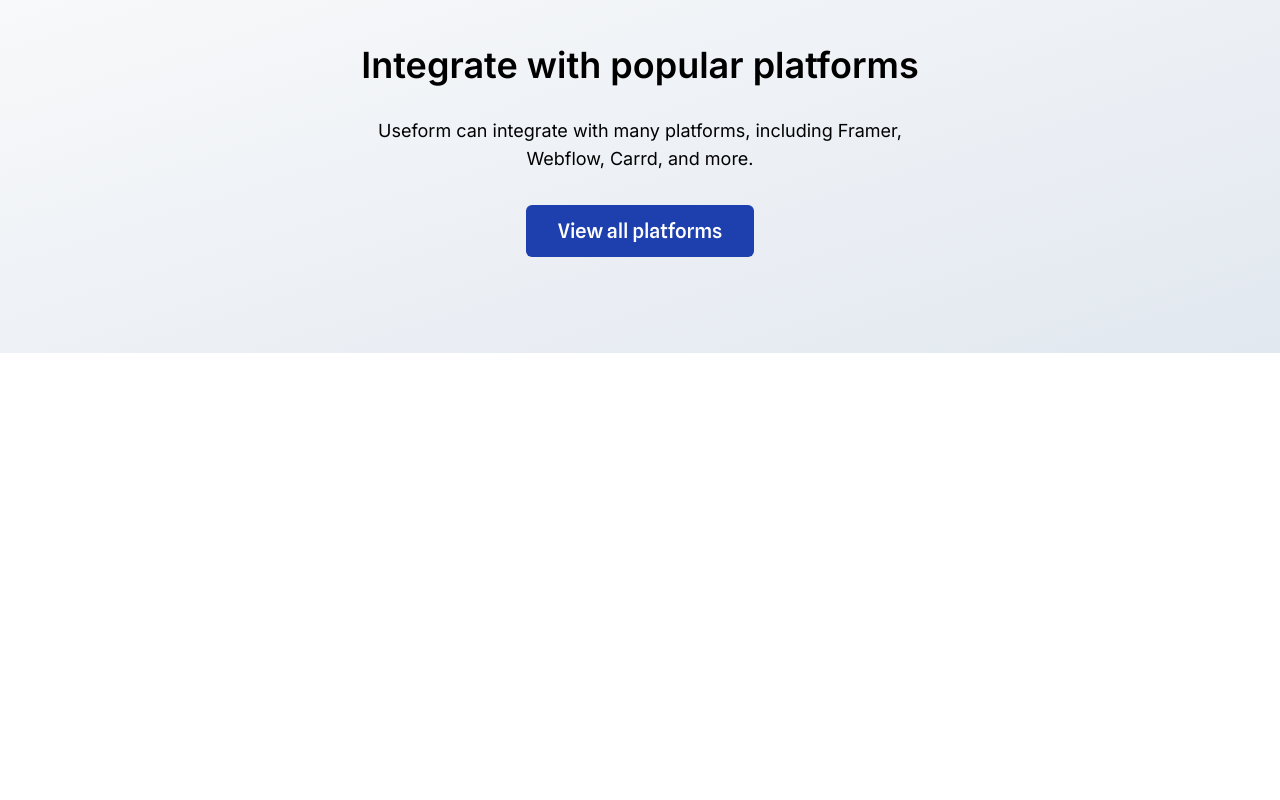
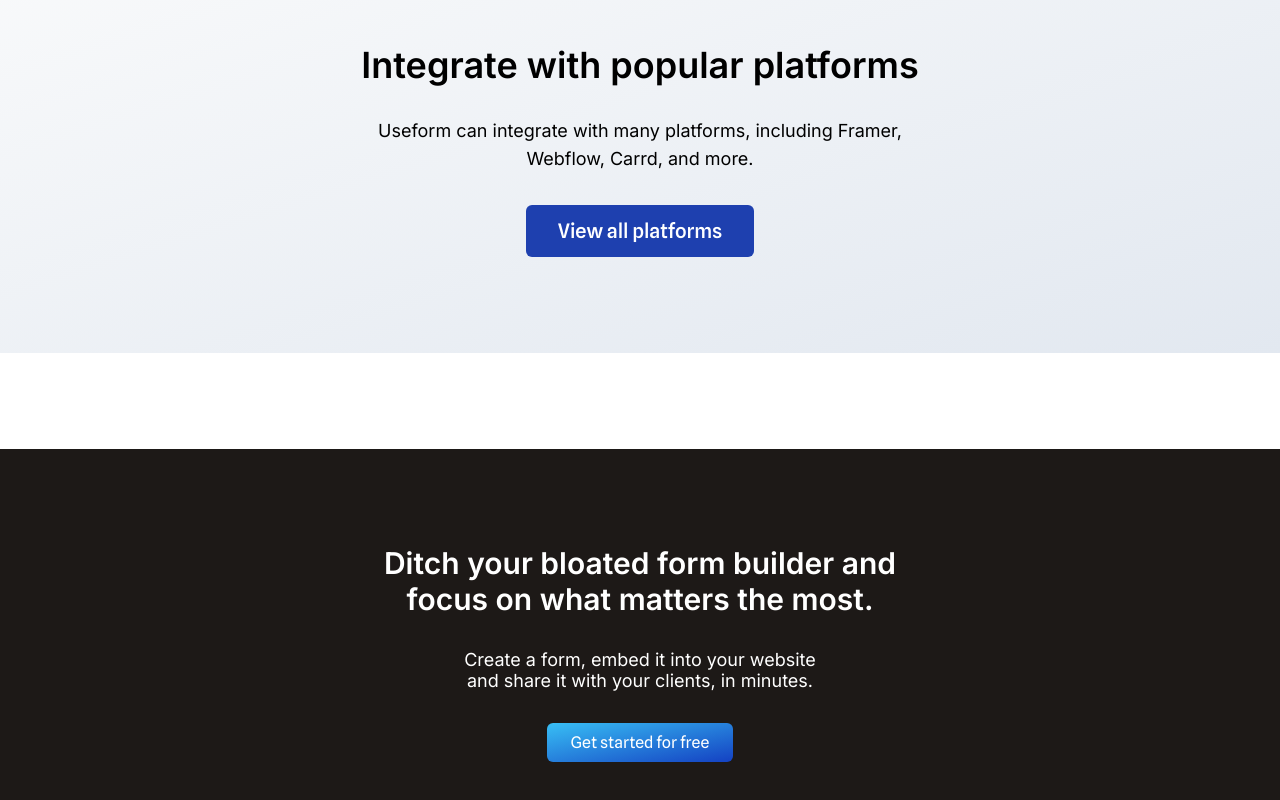
Before and after one commit to Gilsabo/react-landing-page-clone, a JavaScript app: page / in a window 1280 px wide. Shown: the part 4007-4807 px from the top of the page. Before the commit the page ends 4456 px from the top, so only its background shows below. Built offline with nearby package versions, Linux system fonts and the light colour scheme; the HTML template or start-up script is replaced by a standard one.

Commit message:
Add first part section black with styles

```diff
--- a/src/App.js
+++ b/src/App.js
@@ -578,6 +578,17 @@
         </p>
         <a>View all platforms</a>
       </section>
+      <section className={styles.sectionBlack}>
+        <h2>
+          Ditch your bloated form builder and
+          <br /> focus on what matters the most.
+        </h2>
+        <p>
+          Create a form, embed it into your website
+          <br /> and share it with your clients, in minutes.
+        </p>
+        <a>Get started for free</a>
+      </section>
     </div>
   );
 }
--- a/src/App.module.scss
+++ b/src/App.module.scss
@@ -342,3 +342,35 @@
     }
   }
 }
+
+.sectionBlack {
+  display: flex;
+  flex-direction: column;
+  justify-content: center;
+  align-items: center;
+  padding: 6rem 0rem;
+  background-color: #1d1917;
+  h2 {
+    text-align: center;
+    margin: 0rem;
+    font-family: 'Inter', sans-serif;
+    color: white;
+    font-weight: 600;
+    font-size: 1.875rem;
+  }
+  p {
+    margin-top: 2rem;
+    margin-bottom: 0rem;
+    text-align: center;
+    font-family: 'Inter', sans-serif;
+    color: white;
+    font-size: 1.125rem;
+  }
+  a {
+    margin-top: 2rem;
+    padding: 0.625rem 1.5rem;
+    background-image: linear-gradient(to bottom right, #38bff5, #1441c2);
+    border-radius: 0.375rem;
+    color: white;
+  }
+}
```
